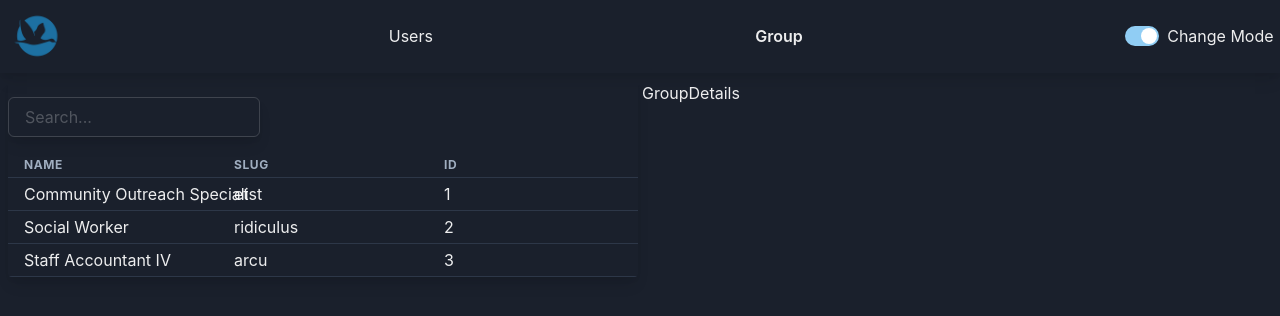
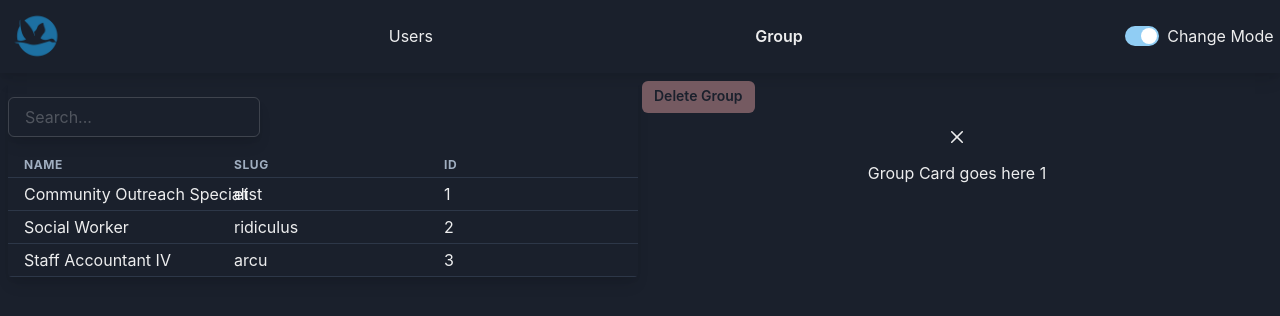
Before and after one commit to Didbar/user-management-task, a React (Vite) app: page /groups/1 in a window 1280 px wide. Shown: the top 316 px of the page. Built offline with nearby package versions, Linux system fonts and the light colour scheme.

Commit message:
Add deleting and getting group

```diff
--- a/src/api/groups.ts
+++ b/src/api/groups.ts
@@ -1,3 +1,4 @@
+import USERS from 'src/api/users'
 import Group from 'src/entities/Group'
 
 const GROUPS: Group[] = [
@@ -25,6 +26,12 @@ export const getGroups = () => {
   return new Promise<Group[]>(resolve => resolve(GROUPS))
 }
 
+export const getGroup = (groupId: number) => {
+  return new Promise<Group | undefined>(resolve =>
+    resolve(GROUPS.find(group => group.id === groupId))
+  )
+}
+
 export const findGroupsByUserId = (userId: number) => {
   return new Promise<Group[]>(resolve =>
     resolve(GROUPS.filter(group => group.members.includes(userId)))
@@ -48,4 +55,20 @@ export const addGroup = (group: Group) => {
   return new Promise<Group>(resolve => resolve(group))
 }
 
+export const deleteGroup = (groupId: number) => {
+  const groupIndex = GROUPS.findIndex(group => group.id === groupId)
+
+  if (groupIndex === -1)
+    return Promise.reject(new Error(`Group with ID ${groupId} not found`))
+
+  if (GROUPS[groupIndex].members.length > 0)
+    return Promise.reject(new Error(`Group contains user and can't be deleted`))
+
+  GROUPS.splice(groupIndex, 1)
+  USERS.forEach(user => {
+    user.groups = user.groups.filter(groupId => groupId !== groupId)
+  })
+
+  return Promise.resolve()
+}
 export default GROUPS
--- a/src/api/users.ts
+++ b/src/api/users.ts
@@ -1,5 +1,5 @@
+import GROUPS, { addUserToGroups } from 'src/api/groups'
 import User from 'src/entities/User'
-import GROUPS, { addUserToGroups } from './groups'
 
 const USERS: User[] = [
   {
--- a/src/features/group/GroupDetails.tsx
+++ b/src/features/group/GroupDetails.tsx
@@ -1,5 +1,37 @@
+import { Button, CloseButton, HStack, VStack } from '@chakra-ui/react'
+import { Link, useNavigate, useParams } from 'react-router-dom'
+import useDeleteGroup from 'src/hooks/useDeleteGroup'
+import useGroup from 'src/hooks/useGroup'
+
 const GroupDetails = () => {
-  return <div>GroupDetails</div>
+  const params = useParams()
+  const { data: group } = useGroup(parseInt(params.id!))
+  const navigate = useNavigate()
+  const deleteGroup = useDeleteGroup(() => navigate('/groups'))
+
+  if (!group) return null
+
+  const groupContainsMembers = group.members.length > 0
+
+  return (
+    <VStack>
+      <HStack w="100%">
+        <Button
+          isDisabled={groupContainsMembers}
+          colorScheme="red"
+          size="sm"
+          onClick={() => deleteGroup.mutate(group.id)}>
+          Delete Group
+        </Button>
+      </HStack>
+      <>
+        <Link to="/groups">
+          <CloseButton />
+        </Link>
+        Group Card goes here {group.id}
+      </>
+    </VStack>
+  )
 }
 
 export default GroupDetails
--- /dev/null
+++ b/src/hooks/useDeleteGroup.ts
@@ -0,0 +1,16 @@
+import { useMutation, useQueryClient } from '@tanstack/react-query'
+import { deleteGroup } from 'src/api/groups'
+
+const useDeleteGroup = (onDelete?: () => void) => {
+  const queryClient = useQueryClient()
+
+  return useMutation({
+    mutationFn: deleteGroup,
+    onSuccess: () => {
+      queryClient.refetchQueries({ queryKey: ['groups'] })
+      onDelete && onDelete()
+    },
+  })
+}
+
+export default useDeleteGroup
--- /dev/null
+++ b/src/hooks/useGroup.ts
@@ -0,0 +1,10 @@
+import { useQuery } from '@tanstack/react-query'
+import { getGroup } from 'src/api/groups'
+
+const useGroup = (groupId: number) =>
+  useQuery({
+    queryKey: ['group', groupId],
+    queryFn: () => getGroup(groupId),
+  })
+
+export default useGroup
```
